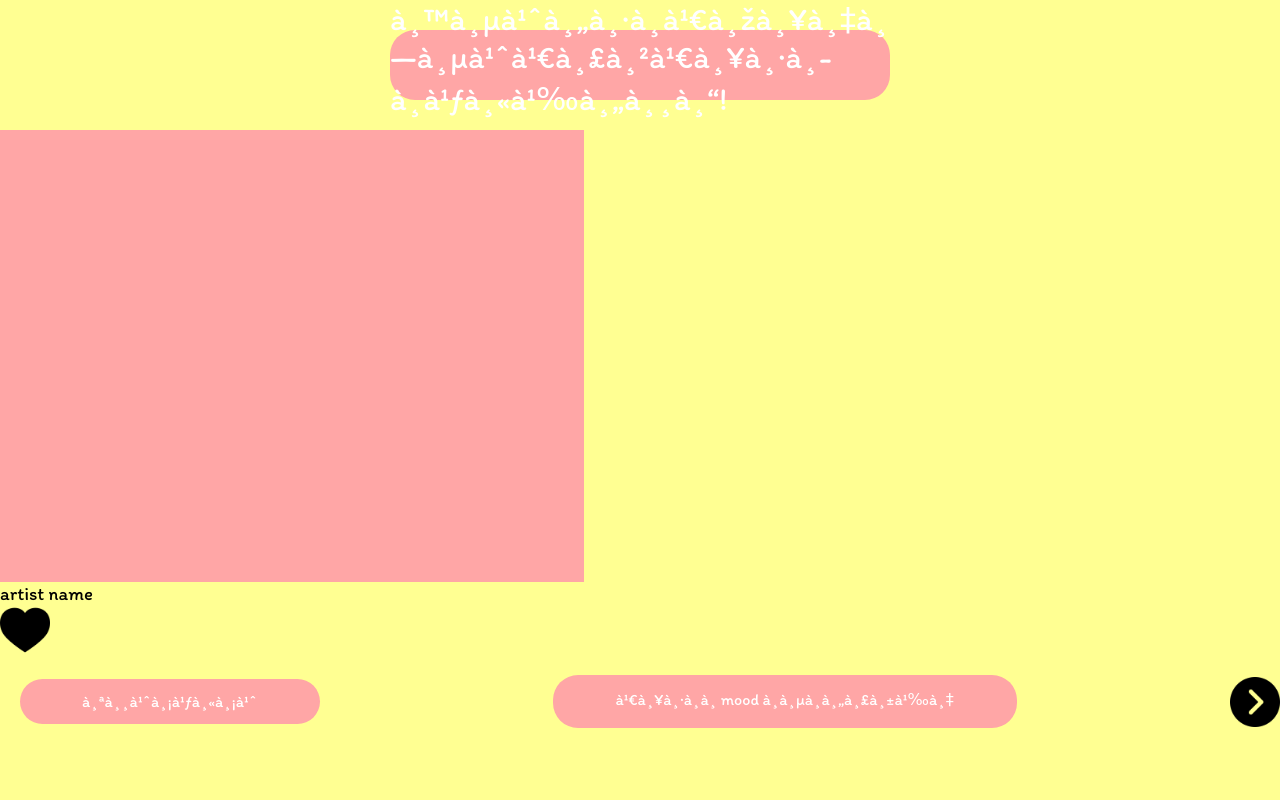
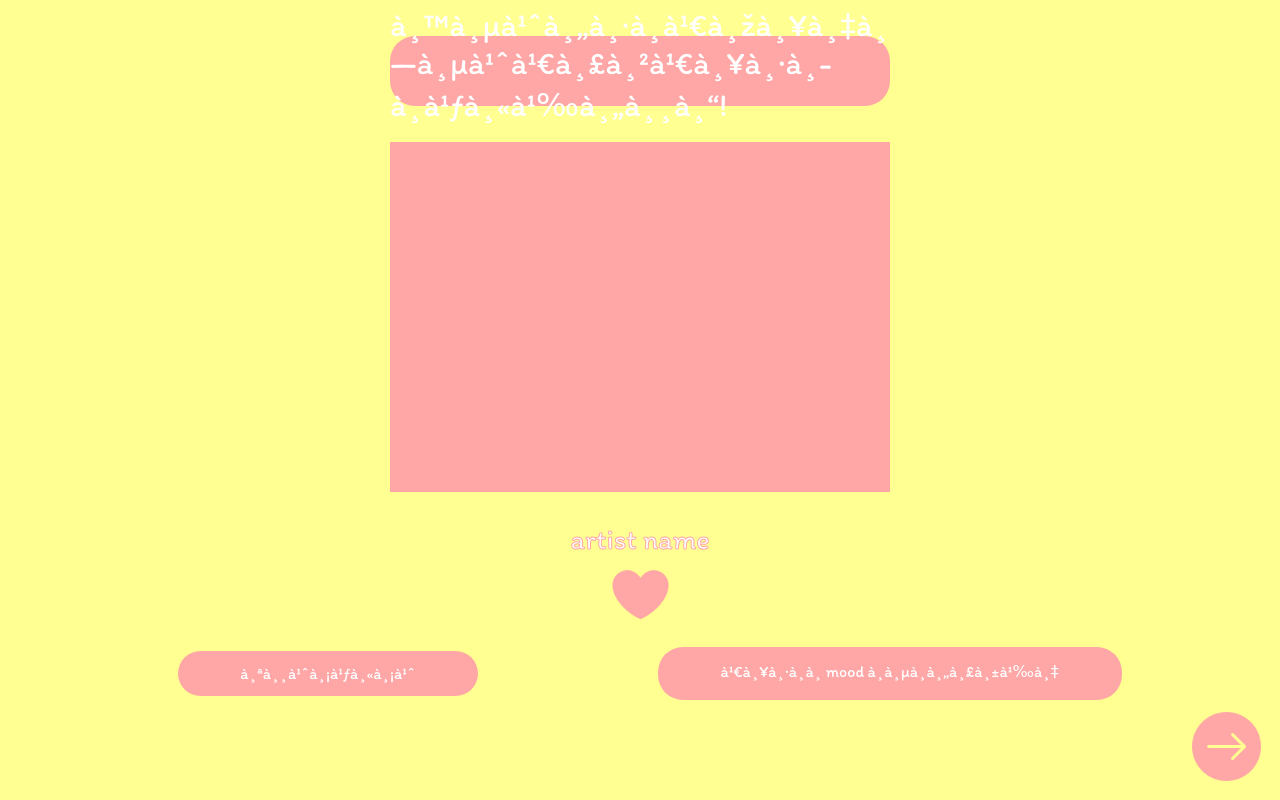
Before and after one commit to littlegou/Moo-sic, a plain HTML site: page templates/randomsong.html in a window 1280 px wide. Drawn offline with Linux system fonts and the light colour scheme.

Commit message:
edit: html and css on randomsong template

```diff
--- a/static/randomsong.css
+++ b/static/randomsong.css
@@ -12,11 +12,11 @@ body {
     background-color: #FFFF92;
 }
 
-header{
+header {
     display: flex;
     align-items: center;
     justify-content: center;
-    margin: 30px;
+    margin: 36px;
 
     .logo {
         display: flex;
@@ -31,55 +31,58 @@ header{
     }
 }
 
-.song{
+.song {
     align-items: center;
     justify-content: center;
-    width: 584px;
-    height: 452px;
-    flex-shrink: 0;
+    width: 500px;
+    height: 350px;
     background-color: #FFA6A6;
 }
 
 .imagebtn {
-    background-image: url(../images/heart.png);
+    background-image: url(../images/icons8-heart-100.png);
     justify-content: center;
     align-items: center;
-    width: 50px;
-    height: 50px;
+    width: 75px;
+    height: 75px;
     background-size: cover;
     border: none;
     outline: none;
     cursor: pointer;
     background-color: #FFFF92;
-
 }
 
-.nextbtn {
-    background-image: url(../images/next.png);
-    width: 50px;
-    height: 50px;
-    background-size: cover;
-    border: none;
-    outline: none;
-    cursor: pointer;
-    background-color: #FFFF92;
-    float: right;
+.container {
+    display: flex;
+    align-items: center;
+    justify-content: center;
+    margin-bottom: 30px;
 }
 
 section {
+    display: flex;
+    flex-direction: column;
+    justify-content: center;
+    align-items: center;
     .row {
         display: flex;
         flex-direction: row;
-        justify-content: space-between;
+        justify-content: center;
         align-items: center;
+        gap: 10rem;
     }
-    .name {
-        h3 {
-            justify-content: center;
-            align-items: center;
-            color: #FFF;
-            }
+
+    .name h3 {
+        color:#fff;
+        font-family: Itim;
+        font-size: 28px;
+        font-style: normal;
+        font-weight: 400;
+        line-height: normal;
+        -webkit-text-stroke-width: 1px;
+        -webkit-text-stroke-color: #ffa6a6;
     }
+
     .randomagain {
         a {
             margin: 20px;
@@ -108,3 +111,18 @@ section {
         }
     }
 }
+
+.nextbtn {
+    position: absolute;
+    bottom: 1rem;
+    right: 1rem;
+    background-image: url(../images/icons8-forward-button-100.png);
+    width: 75px;
+    height: 75px;
+    background-size: cover;
+    border: none;
+    outline: none;
+    cursor: pointer;
+    background-color: #FFFF92;
+    float: right;
+}
--- a/templates/randomsong.html
+++ b/templates/randomsong.html
@@ -18,11 +18,10 @@
     </header>
     <div class="container">
         <div class="song">
-            <h2></h2>
         </div>
     </div>
     <section>
-        <div class="name"></div>
+        <div class="name">
             <h3>artist name</h3>
         </div>
         <button class="imagebtn" aria-label="Click me">
@@ -34,8 +33,7 @@
             <div class="moodagain">
                 <a href="#">เลือก mood อีกครั้ง</a>
             </div>
-            <button class="nextbtn" aria-label="Click me"></button>
-            </button>
         </div>
+        <button class="nextbtn" aria-label="Click me"></button>
     </section>
 </body>
```
Also changed, not shown: images/heart.png (deleted), images/icons8-forward-button-100.png (added), images/icons8-heart-100.png (added), images/next.png (deleted).
